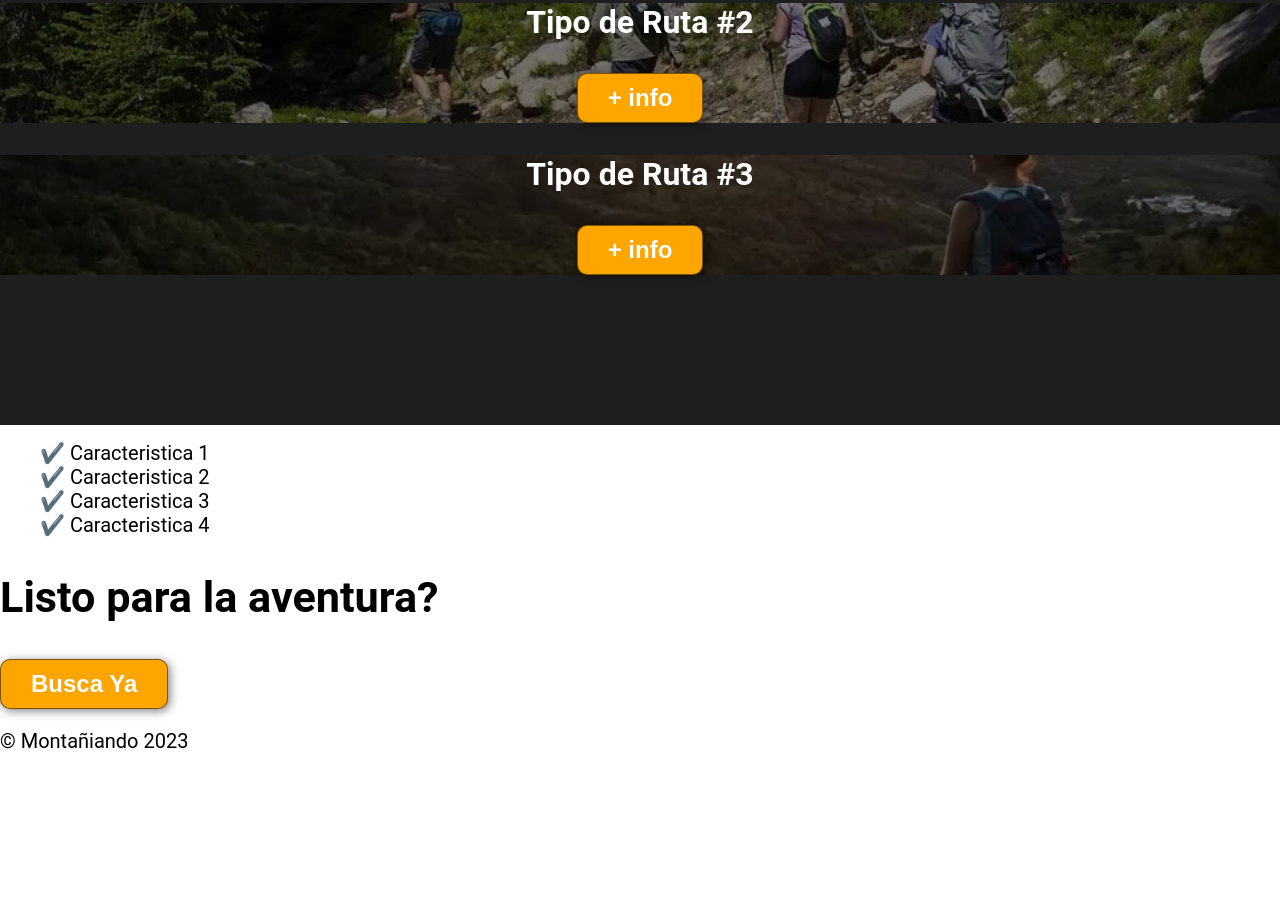
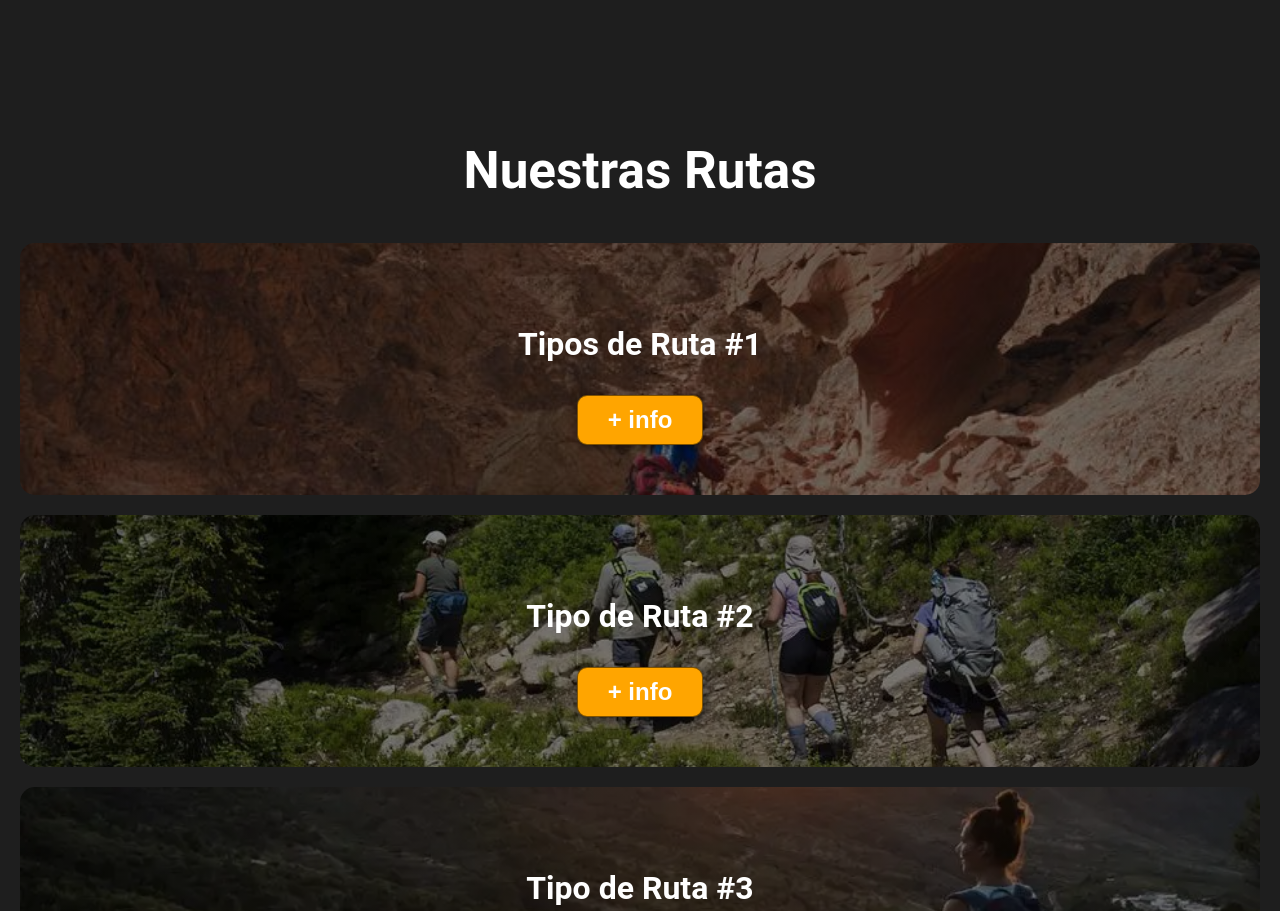
Before and after one commit to Elcabezonbebe/Montaniando, a plain HTML site: page index.html in a window 1280 px wide. Shown: the part 1889-2800 px from the top of the page. Before the commit the page ends 2662 px from the top, so only its background shows below. Drawn offline with Linux system fonts and the light colour scheme.

Commit message:
Cambios
Cambios

```diff
--- a/index.html
+++ b/index.html
@@ -27,10 +27,12 @@
     <!-- Segunda Seccion -->
     <section id="somos-Mto">
         <div class="container">
+            <div class="texto">
 
-            <div class="img-container"></div>
-            <h2>Somos <span class="color-acento">Montañiando</span></h2>
-            <p>Lorem ipsum dolor sit amet consectetur adipisicing elit. Quia id adipisci aspernatur impedit iure facere ex suscipit blanditiis quidem? Dolor error nihil sint. Nostrum asperiores sunt velit, delectus distinctio accusantium?</p>
+                <div class="img-container"></div>
+                <h2>Somos <span class="color-acento">Montañiando</span></h2>
+                <p>Lorem ipsum dolor sit amet consectetur adipisicing elit. Quia id adipisci aspernatur impedit iure facere ex suscipit blanditiis quidem? Dolor error nihil sint. Nostrum asperiores sunt velit, delectus distinctio accusantium?</p>
+            </div>
         </div>
     </section>
     <!-- Tercera Seccion -->
@@ -39,26 +41,27 @@
             <h2>Nuestras Rutas</h2>
                 <div class="rutas">
 
-                    </div>
-                    <div class="carta-1">
+
+                    <div class="carta">
                         <h3>Tipos de Ruta #1</h3>
                         <p>Lorem ipsum dolor, sit amet consectetur adipisicing elit. Quod error, rerum architecto voluptate dolore doloribus. Adipisci nemo, soluta nesciunt est natus eius illum aliquam dolores vel similique incidunt odit expedita!</p>
                         <!-- Para que funcione el boton hay en anidarlo en un FORM -->
                         <button>+ info</button>
                     </div>
-                    <div class="carta-2">
+                    <div class="carta">
                         <h3>Tipo de Ruta #2</h3>
                         <p>Lorem ipsum dolor, sit amet consectetur adipisicing elit. Quod error, rerum architecto voluptate dolore doloribus. Adipisci nemo, soluta nesciunt est natus eius illum aliquam dolores vel similique incidunt odit expedita!</p>
                         <!-- Para que funcione el boton hay en anidarlo en un FORM -->
                         <button>+ info</button>
                     </div>
-                    <div class="carta-3">
+                    <div class="carta">
                         <h3>Tipo de Ruta #3</h3>
                         <p>Lorem ipsum dolor, sit amet consectetur adipisicing elit. Quod error, rerum architecto voluptate dolore doloribus. Adipisci nemo, soluta nesciunt est natus eius illum aliquam dolores vel similique incidunt odit expedita!</p>
                         <!-- Para que funcione el boton hay en anidarlo en un FORM -->
                         <button>+ info</button>
                     </div>
                 </div>
+
         </div>
     </section>
     <!-- Cuarta Seccion -->
@@ -73,7 +76,7 @@
         </div>
     </section>
     <!-- Quinta Seccion -->
-    <section id="busca-ya">
+    <section id="final">
         <h2>Listo para la aventura?</h2>
         <!-- Para que funcione el boton hay en anidarlo en un FORM -->
         <button>Busca Ya</button>
--- a/styles.css
+++ b/styles.css
@@ -101,6 +101,10 @@ header a:hover{
     color:white;
 }
 
+#hero button{
+    font-size: 1.75em;
+}
+
 #somos-Mto .container{
     text-align: center;
     padding:200px 12px;
@@ -118,6 +122,7 @@ header a:hover{
 
 #nuestras-rutas h2{
     margin-top:0;
+    font-size: 3.2em;
 }
 
 #nuestras-rutas p{
@@ -125,38 +130,122 @@ header a:hover{
 }
 
 #nuestras-rutas .carta{
-
+    background-position: center center;
+    background-size: cover;
+    background-repeat: no-repeat;
+    padding:50px;
+    margin:20px;
+    border-radius: 15px;
 }
 
-.carta-1{
+.carta:first-child{
     background-image: linear-gradient(
         0deg,
         rgba(0,0,0,0.5),
         rgba(0,0,0,0.5)
     ), url("img/senderismo-2.jpg");
-    background-position: center center;
-    background-size: cover;
-    background-repeat: no-repeat;
 }
 
-.carta-2{
+.carta:nth-child(2){
     background-image: linear-gradient(
         0deg,
         rgba(0,0,0,0.5),
         rgba(0,0,0,0.5)
     ), url("img/senderismo-3.webp");
-    background-position: center center;
-    background-size: cover;
-    background-repeat: no-repeat;
 }
 
-.carta-3{
+.carta:nth-child(3){
     background-image: linear-gradient(
         0deg,
         rgba(0,0,0,0.5),
         rgba(0,0,0,0.5)
     ), url("img/senderismo-4.webp");
-    background-position: center center;
-    background-size: cover;
-    background-repeat: no-repeat;
 }
+
+#caracteristicas .container{
+    text-align: center;
+    padding: 250px 12px;
+}
+
+#caracteristicas li{
+    margin:16px 0px ;
+    font-weight: bold;
+}
+
+#final{
+    display: flex;
+    flex-direction: column;
+    justify-content: center;
+    align-items: center;
+    text-align: center;
+    background-color: rgb(30,30,30);
+    color:white;
+    height:80vh;
+}
+
+#final h2{
+    font-size: 9vw;
+}
+
+#final button{
+    font-size:5vw;
+}
+
+footer{
+    background-color: rgb(230,230,230);
+}
+
+footer p{
+    margin:0;
+    padding:12px;
+    color:rgb(100,100,100);
+}
+
+footer .container{
+    height:150px;
+    display:flex;
+    justify-content: center;
+    align-items: flex-end;
+}
+
+
+@media(min-width:720px){
+    header{
+        position:fixed;
+        width:100%;
+    }
+
+    header .container{
+        flex-direction: row;
+        justify-content: space-between;
+    }
+
+    header nav{
+        flex-direction: row;
+        padding-bottom:0;
+        padding-right: 20px ;
+    }
+
+    #somos-Mto .container{
+        display:flex;
+        justify-content: center;
+    }
+
+    #somos-Mto .texto{
+        width: 50%;
+        max-width: 600px;
+        text-align:initial;
+        padding:0px 30px ;
+        display: flex;
+        justify-content: center;
+        flex-direction: column;
+    }
+
+    #somos-Mto .img-container{
+        background-image: url(img/senderismo-1.jpeg);
+        background-size: cover;
+        background-position: center center;
+        height:500px;
+        width:400px;
+    }
+}
```
